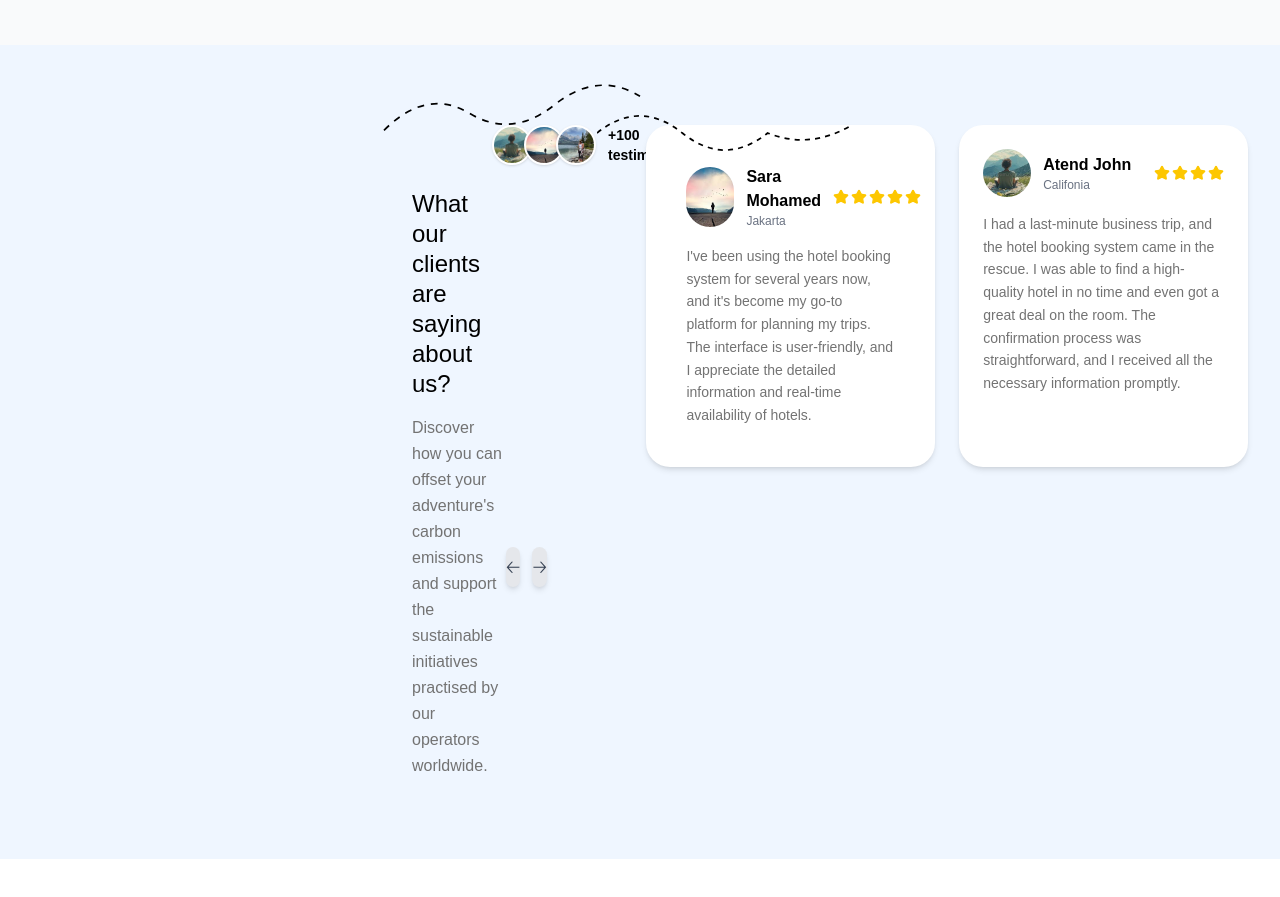
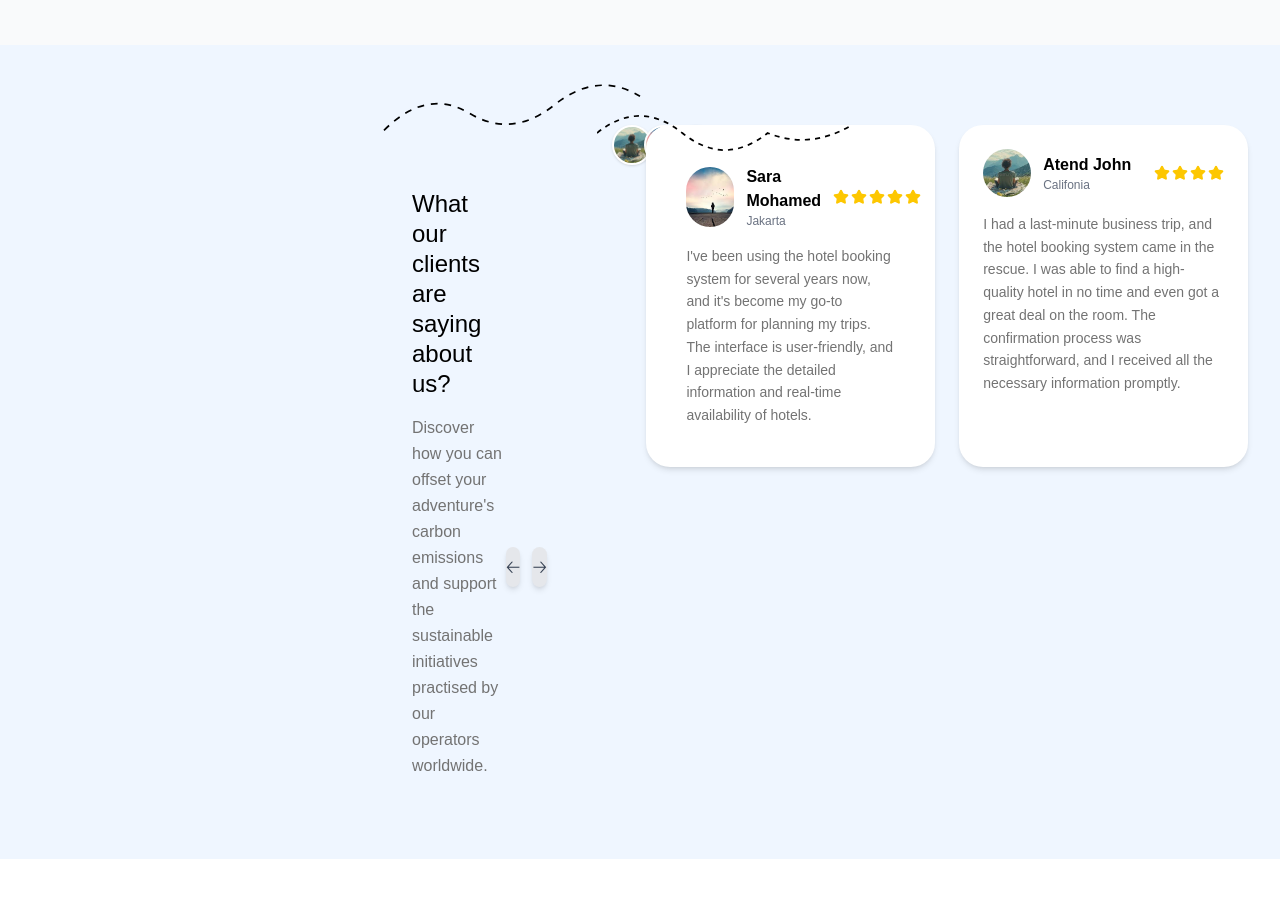
Before and after one commit to RoshanaGhemoshu/Travila, a Next.js app: page / in a window 1280 px wide. Shown: the part 5100-5997 px from the top of the page. Built offline with nearby package versions, Linux system fonts and the light colour scheme.

Commit message:
Update page.js

```diff
--- a/src/app/page.js
+++ b/src/app/page.js
@@ -940,7 +940,7 @@ export default function TravilaWebsite() {
       <div className="lg:col-span-2 pl-95">
         {/* Client Avatars */}
         <div className="flex items-center space-x-3 mb-6">
-          <div className="flex items-center pl-20">
+          <div className="flex items-center pl-50">
             <div className="w-10 h-10 bg-white rounded-full border-2 border-white shadow-sm overflow-hidden">
               <img
                 src="/images/client1.jpeg"
```
